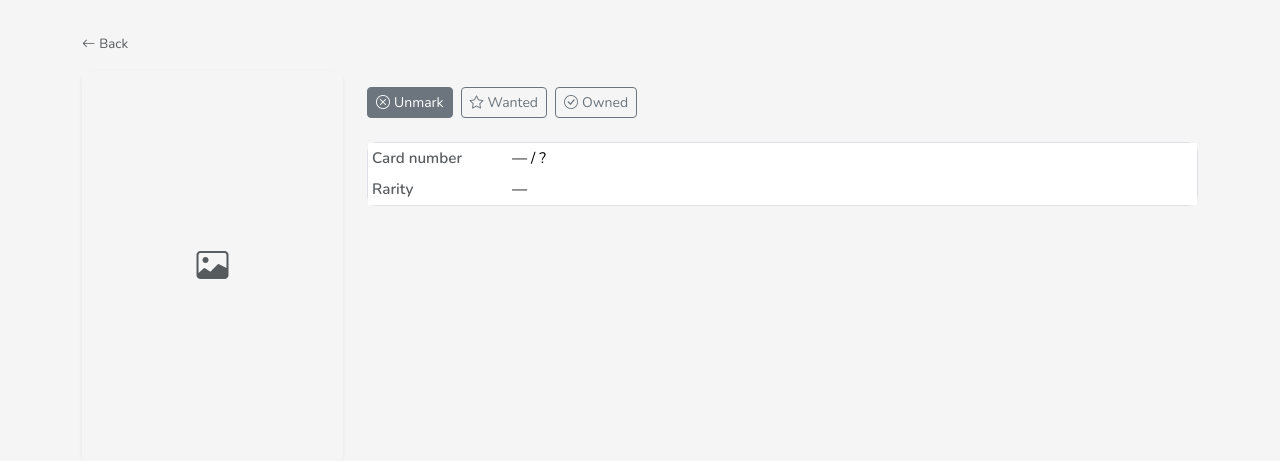
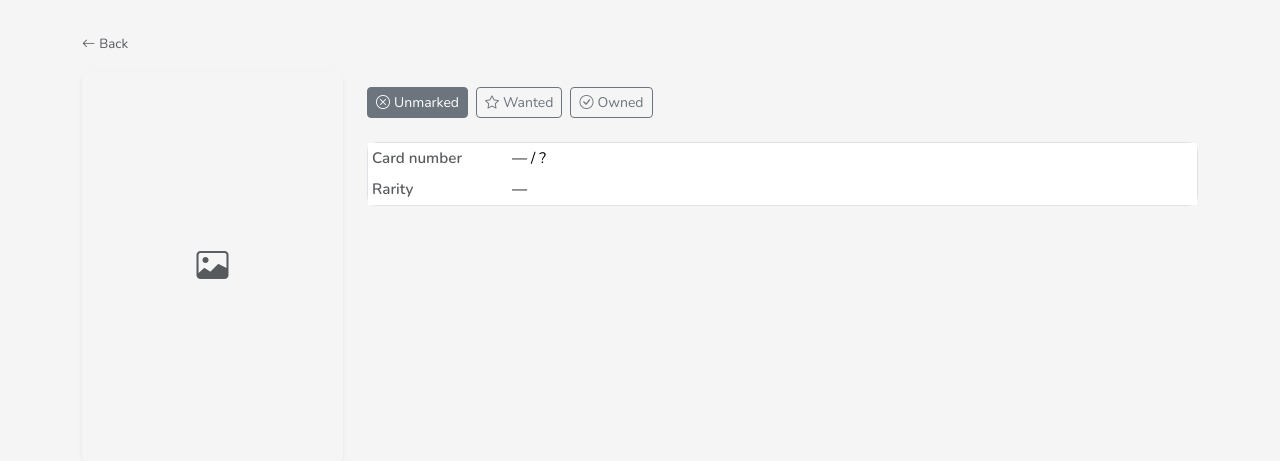
Before and after one commit to MapleMuncher/PiDex, a Flask app: template app/templates/cards/detail.html in a window 1280 px wide. Shown: the part 63-524 px from the top of the page. Run offline with Flask 3, Linux system fonts and the light colour scheme; the template is opened without the code that fills it, so the values that code supplies are empty; some libraries are stand-ins or nearby versions.

```diff
--- a/app/templates/cards/detail.html
+++ b/app/templates/cards/detail.html
@@ -65,7 +65,7 @@
           class="btn btn-sm collection-btn"
           data-target-status=""
           onclick="setCollectionStatus(this)">
-          <i class="bi bi-x-circle me-1"></i>Unmark
+          <i class="bi bi-x-circle me-1"></i>Unmarked
         </button>
 
         <button
```
Also changed, not shown: app/static/img/Inner.svg (added), app/static/img/ball_outline.svg (added), app/static/img/ball_simple.svg (added), app/static/img/netball.svg (added), app/static/img/pokeball.svg (added).
